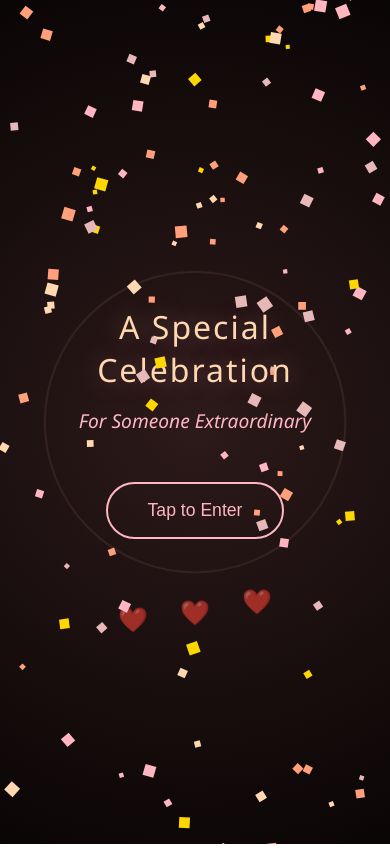
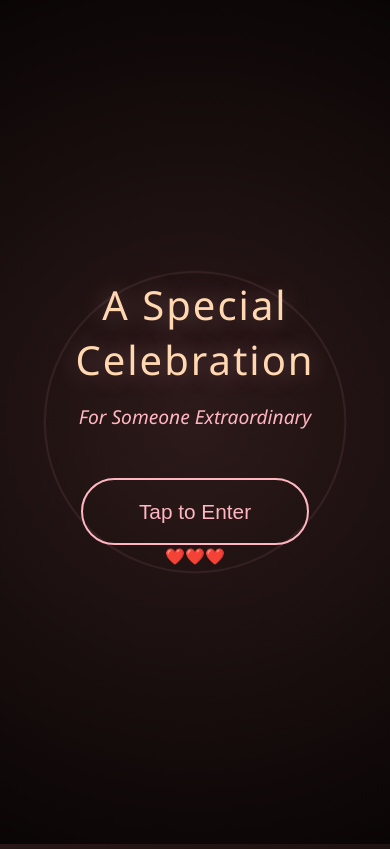
Before and after one commit to Mranwar001/elegant-birthday, a React (Vite) app: page / in a window 390 px wide. Built offline with nearby package versions, Linux system fonts and the light colour scheme.

Commit message:
Update App.css

```diff
--- a/src/App.css
+++ b/src/App.css
@@ -17,7 +17,7 @@ body {
   overflow-x: hidden;
 }
 
-/* Intro Screen Styles */
+/* Intro Screen */
 .intro-screen {
   position: fixed;
   top: 0;
@@ -73,7 +73,6 @@ body {
 }
 
 .enter-button {
-  position: relative;
   padding: 1.2rem 3.5rem;
   font-size: 1.3rem;
   background: transparent;
@@ -81,31 +80,8 @@ body {
   color: #ffb6c1;
   border-radius: 50px;
   cursor: pointer;
-  overflow: hidden;
   transition: all 0.3s;
   animation: fadeIn 1s ease-out 0.6s both;
-}
-
-.button-text {
-  position: relative;
-  z-index: 1;
-}
-
-.button-glow {
-  position: absolute;
-  top: 50%;
-  left: 50%;
-  width: 0;
-  height: 0;
-  border-radius: 50%;
-  background: rgba(255, 182, 193, 0.3);
-  transform: translate(-50%, -50%);
-  transition: width 0.6s, height 0.6s;
-}
-
-.enter-button:hover .button-glow {
-  width: 300px;
-  height: 300px;
 }
 
 .enter-button:hover {
@@ -114,30 +90,6 @@ body {
   box-shadow: 0 0 30px rgba(255, 215, 0, 0.3);
   transform: scale(1.05);
   letter-spacing: 3px;
-}
-
-.floating-hearts {
-  position: absolute;
-  bottom: -50px;
-  left: 0;
-  width: 100%;
-  display: flex;
-  justify-content: center;
-  gap: 2rem;
-}
-
-.floating-hearts span {
-  font-size: 1.5rem;
-  animation: float 3s infinite;
-  opacity: 0.6;
-}
-
-.floating-hearts span:nth-child(2) {
-  animation-delay: 0.5s;
-}
-
-.floating-hearts span:nth-child(3) {
-  animation-delay: 1s;
 }
 
 /* Main Content */
@@ -220,7 +172,7 @@ body {
 }
 
 .player-info {
-  min-width: 180px;
+  min-width: 150px;
 }
 
 .track-name {
@@ -228,31 +180,13 @@ body {
   font-size: 0.9rem;
   display: block;
   margin-bottom: 0.2rem;
-  white-space: nowrap;
-  overflow: hidden;
-  text-overflow: ellipsis;
 }
 
 .artist-name {
   color: #ffb6c1;
   font-size: 0.8rem;
   display: block;
-  margin-bottom: 0.3rem;
   opacity: 0.8;
-}
-
-.progress-bar {
-  width: 100%;
-  height: 3px;
-  background: rgba(255, 182, 193, 0.2);
-  border-radius: 3px;
-  overflow: hidden;
-}
-
-.progress-fill {
-  height: 100%;
-  background: linear-gradient(90deg, #ffb6c1, #ffd700);
-  transition: width 0.1s linear;
 }
 
 .player-controls {
@@ -261,64 +195,29 @@ body {
 }
 
 .control-btn {
-  background: transparent;
-  border: none;
+  background: rgba(255, 182, 193, 0.2);
+  border: 1px solid #ffb6c1;
   color: #ffb6c1;
   font-size: 1.2rem;
   cursor: pointer;
-  padding: 0.3rem;
+  padding: 0.5rem 1rem;
+  border-radius: 25px;
   transition: all 0.3s;
-  border-radius: 50%;
-  width: 30px;
-  height: 30px;
-  display: flex;
-  align-items: center;
-  justify-content: center;
 }
 
 .control-btn:hover {
+  background: #ffb6c1;
+  color: #1a0b0b;
   transform: scale(1.1);
-  color: #ffd700;
-  text-shadow: 0 0 10px #ffd700;
 }
 
-.play-pause {
-  background: rgba(255, 182, 193, 0.2);
-  border: 1px solid #ffb6c1;
-}
-
-.volume-control {
-  display: flex;
-  align-items: center;
-  gap: 0.5rem;
-  color: #ffb6c1;
-}
-
-.volume-slider {
-  width: 60px;
-  height: 4px;
-  -webkit-appearance: none;
-  background: rgba(255, 182, 193, 0.2);
-  border-radius: 2px;
-  outline: none;
-}
-
-.volume-slider::-webkit-slider-thumb {
-  -webkit-appearance: none;
-  width: 12px;
-  height: 12px;
-  background: #ffd700;
-  border-radius: 50%;
-  cursor: pointer;
-}
-
-/* Gallery Styles */
+/* Gallery */
 .gallery-container {
   padding: 2rem 0;
 }
 
 .masonry-grid {
-  column-count: 4;
+  column-count: 3;
   column-gap: 1.5rem;
   margin: 0 auto;
 }
@@ -330,15 +229,12 @@ body {
   border-radius: 12px;
   overflow: hidden;
   cursor: pointer;
-  opacity: 0;
-  transform: translateY(20px);
-  transition: all 0.5s ease-out;
   box-shadow: 0 10px 30px rgba(0, 0, 0, 0.3);
+  transition: transform 0.3s ease;
 }
 
-.gallery-item.fade-in {
-  opacity: 1;
-  transform: translateY(0);
+.gallery-item:hover {
+  transform: translateY(-5px);
 }
 
 .gallery-image {
@@ -395,7 +291,7 @@ body {
   animation: pulse 2s infinite;
 }
 
-/* Modal Styles */
+/* Modal */
 .modal-overlay {
   position: fixed;
   top: 0;
@@ -468,9 +364,8 @@ body {
   transform: rotate(90deg);
 }
 
-/* Canvas Elements */
-.heart-particles,
-.confetti-canvas {
+/* Heart Particles Canvas */
+.heart-particles {
   position: fixed;
   top: 0;
   left: 0;
@@ -478,10 +373,6 @@ body {
   height: 100%;
   pointer-events: none;
   z-index: 1;
-}
-
-.confetti-canvas {
-  z-index: 9999;
 }
 
 /* Animations */
@@ -494,11 +385,6 @@ body {
     transform: translate(-50%, -50%) scale(1.1);
     opacity: 0.6;
   }
-}
-
-@keyframes float {
-  0%, 100% { transform: translateY(0); }
-  50% { transform: translateY(-20px); }
 }
 
 @keyframes fadeInDown {
@@ -558,11 +444,7 @@ body {
 /* Responsive Design */
 @media (max-width: 1024px) {
   .masonry-grid {
-    column-count: 3;
-  }
-
-  .intro-title {
-    font-size: 3rem;
+    column-count: 2;
   }
 }
 
@@ -589,20 +471,13 @@ body {
   }
 
   .masonry-grid {
-    column-count: 2;
-    column-gap: 1rem;
+    column-count: 1;
   }
 
   .music-player {
     bottom: 1rem;
     right: 1rem;
     padding: 0.5rem 1rem;
-    flex-wrap: wrap;
-    max-width: 300px;
-  }
-
-  .player-info {
-    min-width: 120px;
   }
 
   .modal-close {
@@ -612,21 +487,5 @@ body {
 
   .messages-container {
     font-size: 1rem;
-    min-height: 2.5rem;
   }
 }
-
-@media (max-width: 480px) {
-  .masonry-grid {
-    column-count: 1;
-  }
-
-  .intro-title {
-    font-size: 2rem;
-  }
-
-  .enter-button {
-    padding: 1rem 2.5rem;
-    font-size: 1.1rem;
-  }
-}
```
